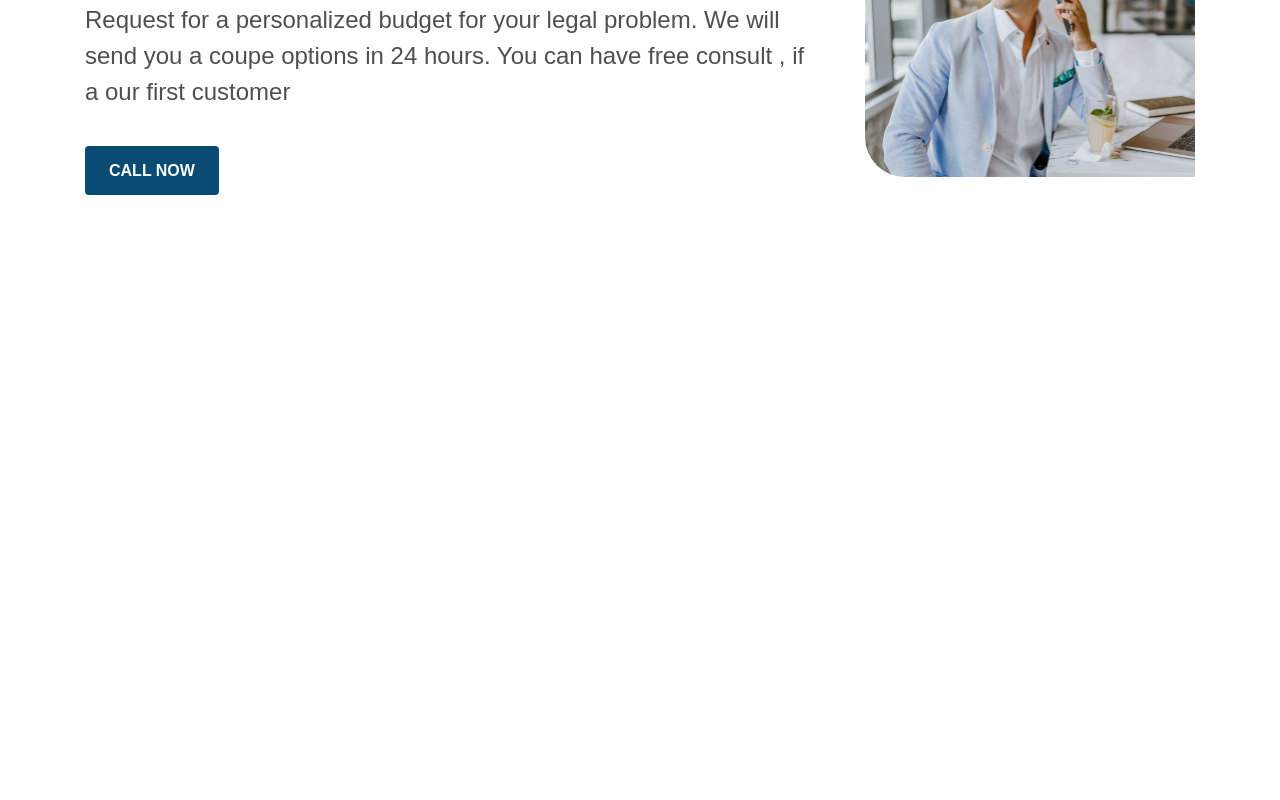
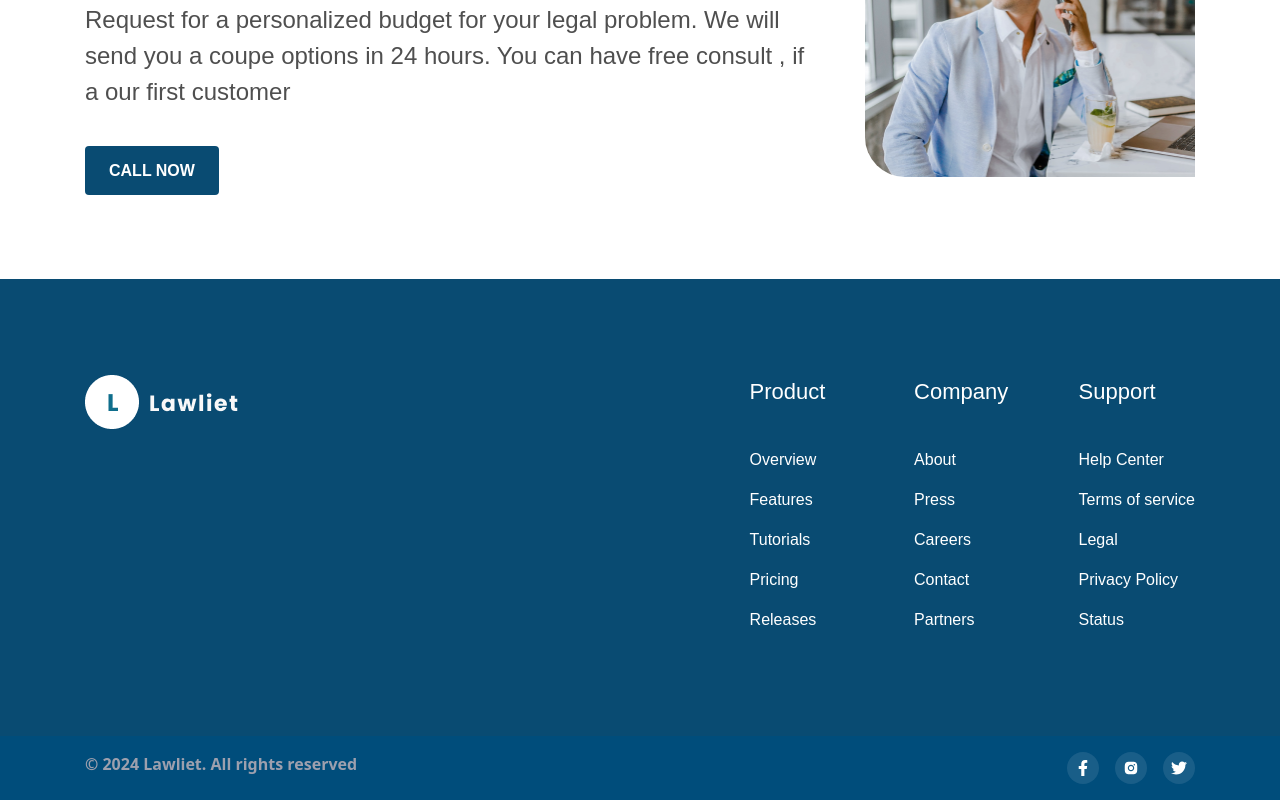
Before and after one commit to kececirecep/Lawyer-Landing-Page, a React (Create React App) app: page / in a window 1280 px wide. Shown: the part 2712-3512 px from the top of the page. Before the commit the page ends 2991 px from the top, so only its background shows below. Built offline with nearby package versions, Linux system fonts and the light colour scheme.

Commit message:
Footer ve FooterBottom

```diff
--- a/src/App.js
+++ b/src/App.js
@@ -1,5 +1,6 @@
 
 import './App.css';
+import Footer from './components/Footer/Footer';
 import Header from './components/Header/Header';
 import About from './Section/About/About';
 import Contact from './Section/Contact/Contact';
@@ -14,6 +15,7 @@ function App() {
       <About />
       <CounterSec />
       <Contact />
+      <Footer/>
     </div>
   );
 }
--- /dev/null
+++ b/src/components/Footer/Footer.jsx
@@ -0,0 +1,52 @@
+import React from 'react'
+import FooterBottom from './FooterBottom'
+
+
+const Footer = () => {
+    return (
+        <div>
+            <div className='bg-themeBlue py-24 text-white'>
+                <div className="container flex justify-between">
+                    <div className=''>
+                        <img src="/images/footer-logo.png" className='w-[159px] h-[54px] object-contain' alt="" />
+                    </div>
+                    <div className='grid grid-cols-3 gap-12 font-poppins'>
+                        <div className=' '>
+                            <h2 className='text-22 pb-8'>Product</h2>
+                            <ul className=''>
+                                <li className='py-2'>Overview</li>
+                                <li className='py-2'>Features</li>
+                                <li className='py-2'>Tutorials</li>
+                                <li className='py-2'>Pricing</li>
+                                <li className='py-2'>Releases</li>
+                            </ul>
+                        </div>
+                        <div className=''>
+                            <h2 className='text-22 pb-8'>Company</h2>
+                            <ul className=''>
+                                <li className='py-2'>About</li>
+                                <li className='py-2'>Press</li>
+                                <li className='py-2'>Careers</li>
+                                <li className='py-2'>Contact</li>
+                                <li className='py-2'>Partners</li>
+                            </ul>
+                        </div>
+                        <div className=''>
+                            <h2 className='text-22 pb-8'>Support</h2>
+                            <ul className=' '>
+                                <li className='py-2'>Help Center</li>
+                                <li className='py-2'>Terms of service</li>
+                                <li className='py-2'>Legal</li>
+                                <li className='py-2'>Privacy Policy</li>
+                                <li className='py-2'>Status</li>
+                            </ul>
+                        </div>
+                    </div>
+                </div>
+            </div>
+            <FooterBottom />
+        </div>
+    )
+}
+
+export default Footer
--- /dev/null
+++ b/src/components/Footer/FooterBottom.jsx
@@ -0,0 +1,23 @@
+import React from 'react'
+import { FaFacebookF, FaTwitter } from "react-icons/fa";
+import { AiFillInstagram } from "react-icons/ai";
+import { Link } from 'react-router-dom';
+
+const FooterBottom = () => {
+    return (
+        <div className='bg-footer-bottom py-4'>
+            <div className='container flex justify-between'>
+                <h3 className='text-[#9DA0AE] font-semibold'>© 2024 Lawliet. All rights reserved</h3>
+                <div>
+                    <ul className='flex items-center gap-4'>
+                        <Link><li className='bg-[#195E88] text-white p-2 rounded-full'><FaFacebookF /></li></Link>
+                        <Link><li className='bg-[#195E88] text-white p-2 rounded-full'><AiFillInstagram /></li></Link>
+                        <Link><li className='bg-[#195E88] text-white p-2 rounded-full'><FaTwitter /></li></Link>
+                    </ul>
+                </div>
+            </div>
+        </div>
+    )
+}
+
+export default FooterBottom
--- a/tailwind.config.js
+++ b/tailwind.config.js
@@ -18,7 +18,8 @@ module.exports = {
         'lightBlue': '#E7F6FF',
         'titleColor': '#2D2F30',
         'descColor': '#4F4F4F',
-        'sectionLightBlue': '#F2F7FF'
+        'sectionLightBlue': '#F2F7FF',
+        'footer-bottom': '#004D7B'
       },
       fontFamily: {
         'poppins': ['Poppins', 'sans-serif'],
```
Also changed, not shown: public/images/footer-logo.png (added).
